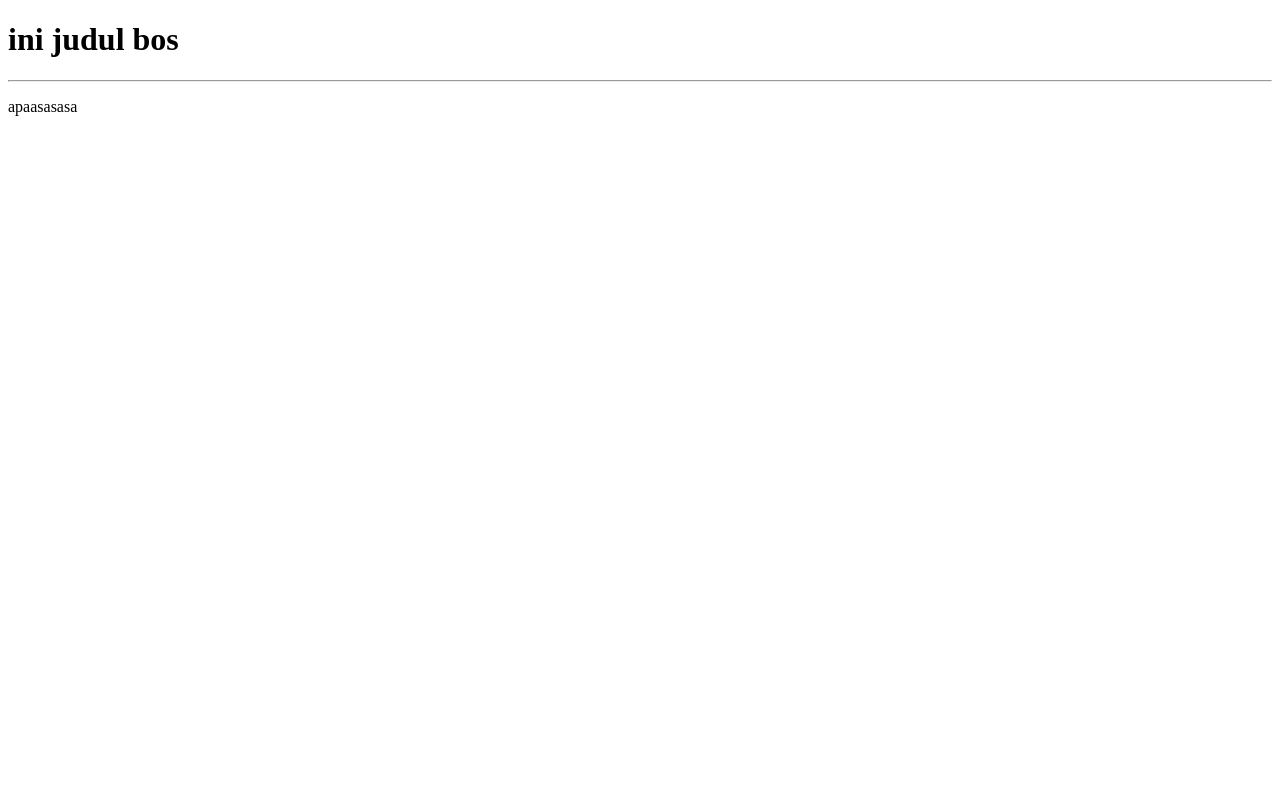
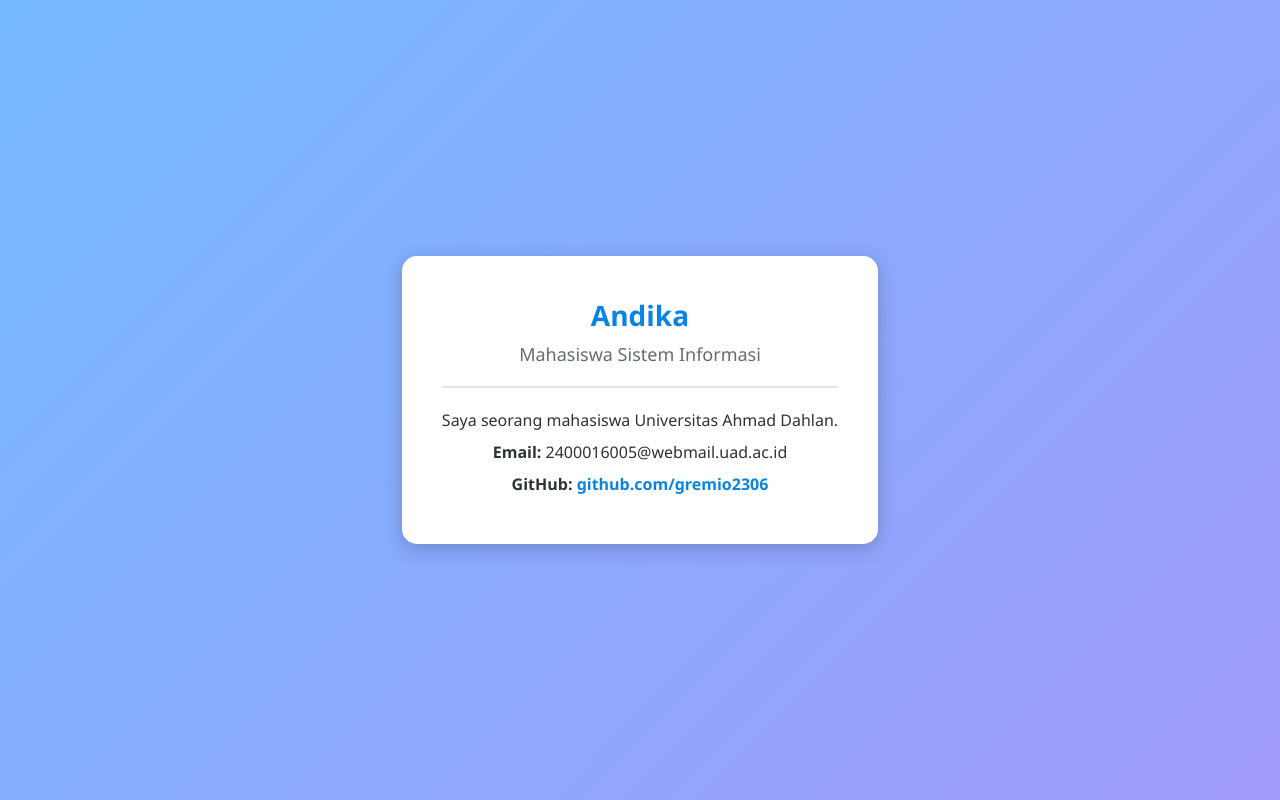
Before and after one commit to gremio2306/tekweb-praktikum1, a plain HTML site: page index.html in a window 1280 px wide. Drawn offline with Linux system fonts and the light colour scheme.

Commit message:
Tugas Dari Mas Ega

```diff
--- a/index.html
+++ b/index.html
@@ -1,13 +1,74 @@
 <!DOCTYPE html>
 <html lang="en">
 <head>
-    <meta charset="UTF-8">
-    <meta name="viewport" content="width=device-width, initial-scale=1.0">
-    <title>bayarpajak</title>
+  <meta charset="UTF-8">
+  <meta name="viewport" content="width=device-width, initial-scale=1.0">
+  <title>Portofolio Gremio</title>
+  <style>
+    body {
+      font-family: 'Segoe UI', sans-serif;
+      background: linear-gradient(135deg, #74b9ff, #a29bfe);
+      color: #2d3436;
+      margin: 0;
+      height: 100vh;
+      display: flex;
+      align-items: center;
+      justify-content: center;
+    }
+
+    .container {
+      background: #fff;
+      padding: 40px;
+      border-radius: 15px;
+      box-shadow: 0 5px 20px rgba(0, 0, 0, 0.2);
+      max-width: 420px;
+      text-align: center;
+    }
+
+    h1 {
+      margin: 0;
+      color: #0984e3;
+      font-size: 28px;
+    }
+
+    h2 {
+      color: #636e72;
+      margin-top: 8px;
+      font-weight: normal;
+      font-size: 18px;
+    }
+
+    hr {
+      border: none;
+      border-top: 2px solid #dfe6e9;
+      margin: 20px 0;
+    }
+
+    p {
+      font-size: 16px;
+      line-height: 1.5;
+      margin: 8px 0;
+    }
+
+    a {
+      text-decoration: none;
+      color: #0984e3;
+      font-weight: bold;
+    }
+
+    a:hover {
+      color: #6c5ce7;
+    }
+  </style>
 </head>
 <body>
-    <h1>ini judul bos</h1>
+  <div class="container">
+    <h1>Andika</h1>
+    <h2>Mahasiswa Sistem Informasi</h2>
     <hr>
-    <p></b>apaasasasa</b></p>
+    <p>Saya seorang mahasiswa Universitas Ahmad Dahlan.</p>
+    <p><b>Email:</b> 2400016005@webmail.uad.ac.id</p>
+    <p><b>GitHub:</b> <a href="https://github.com/gremio2306" target="_blank">github.com/gremio2306</a></p>
+  </div>
 </body>
 </html>
```
